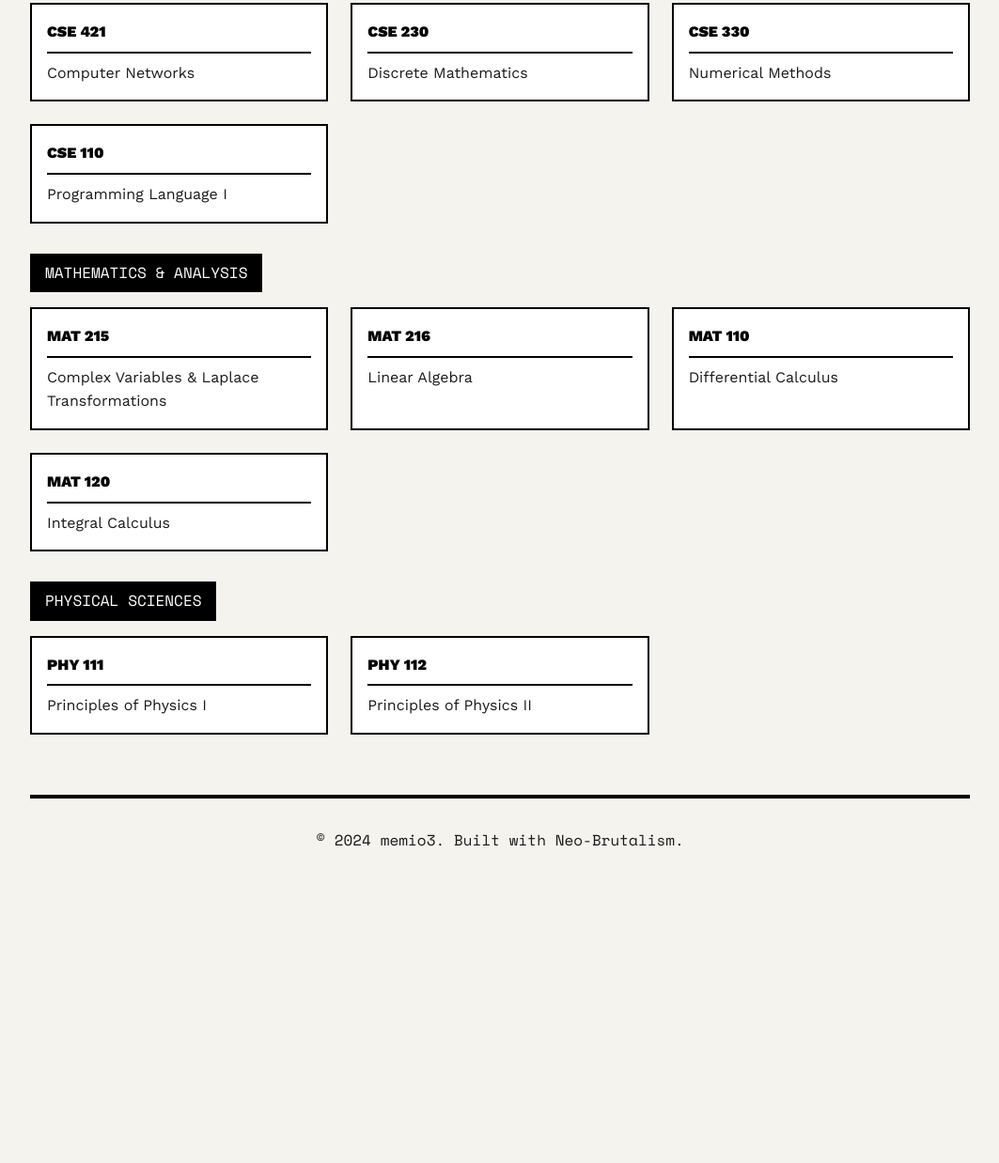
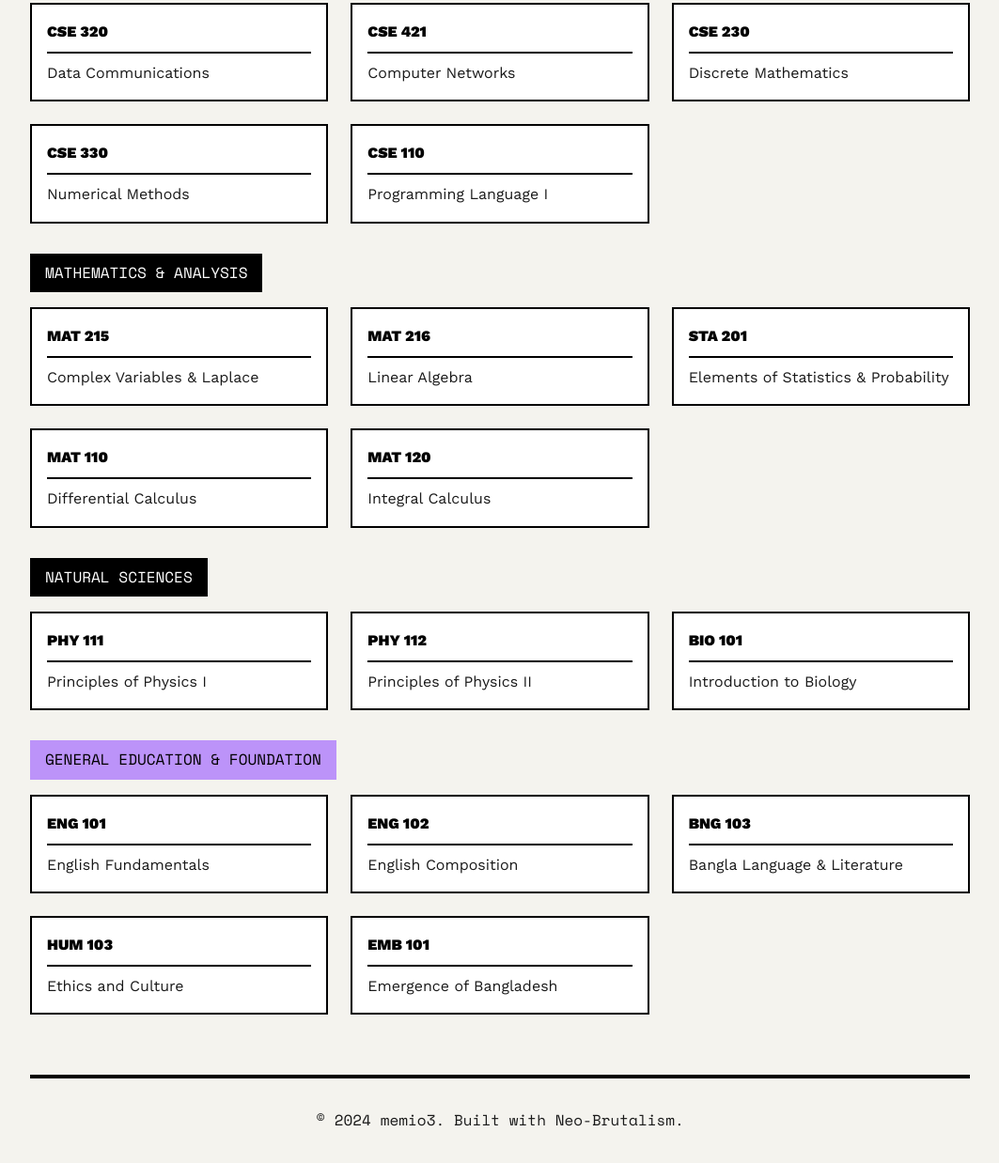
Before and after one commit to MEmio3/CV_1, a plain HTML site: page index.html in a window 1280 px wide. Shown: the part 1350-2588 px from the top of the page at 94% size, without its empty margins (108-1171 px from the left). Before the commit the page ends 2290 px from the top, so only its background shows below. Drawn offline with nearby package versions, Linux system fonts and the light colour scheme.

Commit message:
Update index.html

```diff
--- a/index.html
+++ b/index.html
@@ -15,6 +15,7 @@
             --accent-yellow: #ffdb58;
             --accent-blue: #a2d2ff;
             --accent-red: #ffadad;
+            --accent-green: #a7f3d0; /* Added for GenEd */
             --border-width: 3px;
             --shadow-offset: 5px;
             --black: #000000;
@@ -63,11 +64,6 @@
             transition: all 0.2s ease;
         }
 
-        .nb-card:hover {
-            transform: translate(-2px, -2px);
-            box-shadow: 8px 8px 0px 0px var(--black);
-        }
-
         .nb-btn {
             display: inline-block;
             background: var(--accent-yellow);
@@ -83,10 +79,6 @@
         .nb-btn:hover {
             transform: translate(2px, 2px);
             box-shadow: 2px 2px 0px 0px var(--black);
-        }
-
-        .nb-btn.secondary {
-            background: var(--accent-blue);
         }
 
         .tag {
@@ -121,15 +113,12 @@
             position: relative;
         }
 
-        /* USER: REPLACE THIS IMAGE SOURCE */
         .profile-img {
             width: 100%;
             height: 100%;
             object-fit: cover;
-            /* Placeholder pattern until you add image */
-            background-image: repeating-linear-gradient(45deg, #bc93f9 25%, transparent 25%, transparent 75%, #bc93f9 75%, #bc93f9), repeating-linear-gradient(45deg, #bc93f9 25%, #f4f3ee 25%, #f4f3ee 75%, #bc93f9 75%, #bc93f9);
-            background-position: 0 0, 10px 10px;
-            background-size: 20px 20px;
+            /* Placeholder pattern if image fails to load */
+            background-color: #bc93f9;
         }
 
         .hero-text h1 {
@@ -222,7 +211,7 @@
 
         <header class="header-grid">
             <div class="profile-img-container">
-                <img src="MEmioAIgen76.png" alt="Profile Photo" class="profile-img">
+                <img src="profile.png" alt="Profile Photo" class="profile-img">
             </div>
             <div class="hero-text">
                 <h1>Java Developer</h1>
@@ -292,6 +281,10 @@
                     Algorithms
                 </div>
                 <div class="course-item">
+                    <span class="course-code">CSE 320</span>
+                    Data Communications
+                </div>
+                <div class="course-item">
                     <span class="course-code">CSE 421</span>
                     Computer Networks
                 </div>
@@ -313,11 +306,15 @@
             <div class="course-grid">
                 <div class="course-item">
                     <span class="course-code">MAT 215</span>
-                    Complex Variables & Laplace Transformations
+                    Complex Variables & Laplace
                 </div>
                 <div class="course-item">
                     <span class="course-code">MAT 216</span>
                     Linear Algebra
+                </div>
+                <div class="course-item">
+                    <span class="course-code">STA 201</span>
+                    Elements of Statistics & Probability
                 </div>
                 <div class="course-item">
                     <span class="course-code">MAT 110</span>
@@ -329,7 +326,7 @@
                 </div>
             </div>
 
-            <div class="category-header">PHYSICAL SCIENCES</div>
+            <div class="category-header">NATURAL SCIENCES</div>
             <div class="course-grid">
                 <div class="course-item">
                     <span class="course-code">PHY 111</span>
@@ -339,7 +336,36 @@
                     <span class="course-code">PHY 112</span>
                     Principles of Physics II
                 </div>
+                <div class="course-item">
+                    <span class="course-code">BIO 101</span>
+                    Introduction to Biology
+                </div>
             </div>
+
+            <div class="category-header" style="background: var(--accent-purple); color: black;">GENERAL EDUCATION & FOUNDATION</div>
+             <div class="course-grid">
+                 <div class="course-item">
+                     <span class="course-code">ENG 101</span>
+                     English Fundamentals
+                 </div>
+                 <div class="course-item">
+                     <span class="course-code">ENG 102</span>
+                     English Composition
+                 </div>
+                 <div class="course-item">
+                     <span class="course-code">BNG 103</span>
+                     Bangla Language & Literature
+                 </div>
+                 <div class="course-item">
+                     <span class="course-code">HUM 103</span>
+                     Ethics and Culture
+                 </div>
+                 <div class="course-item">
+                     <span class="course-code">EMB 101</span>
+                     Emergence of Bangladesh
+                 </div>
+             </div>
+
         </section>
 
         <footer style="margin-top: 4rem; padding-top: 2rem; border-top: 4px solid black; text-align: center; font-family: 'Space Mono', monospace;">
@@ -348,5 +374,4 @@
 
     </div>
 </body>
-
 </html>
```
